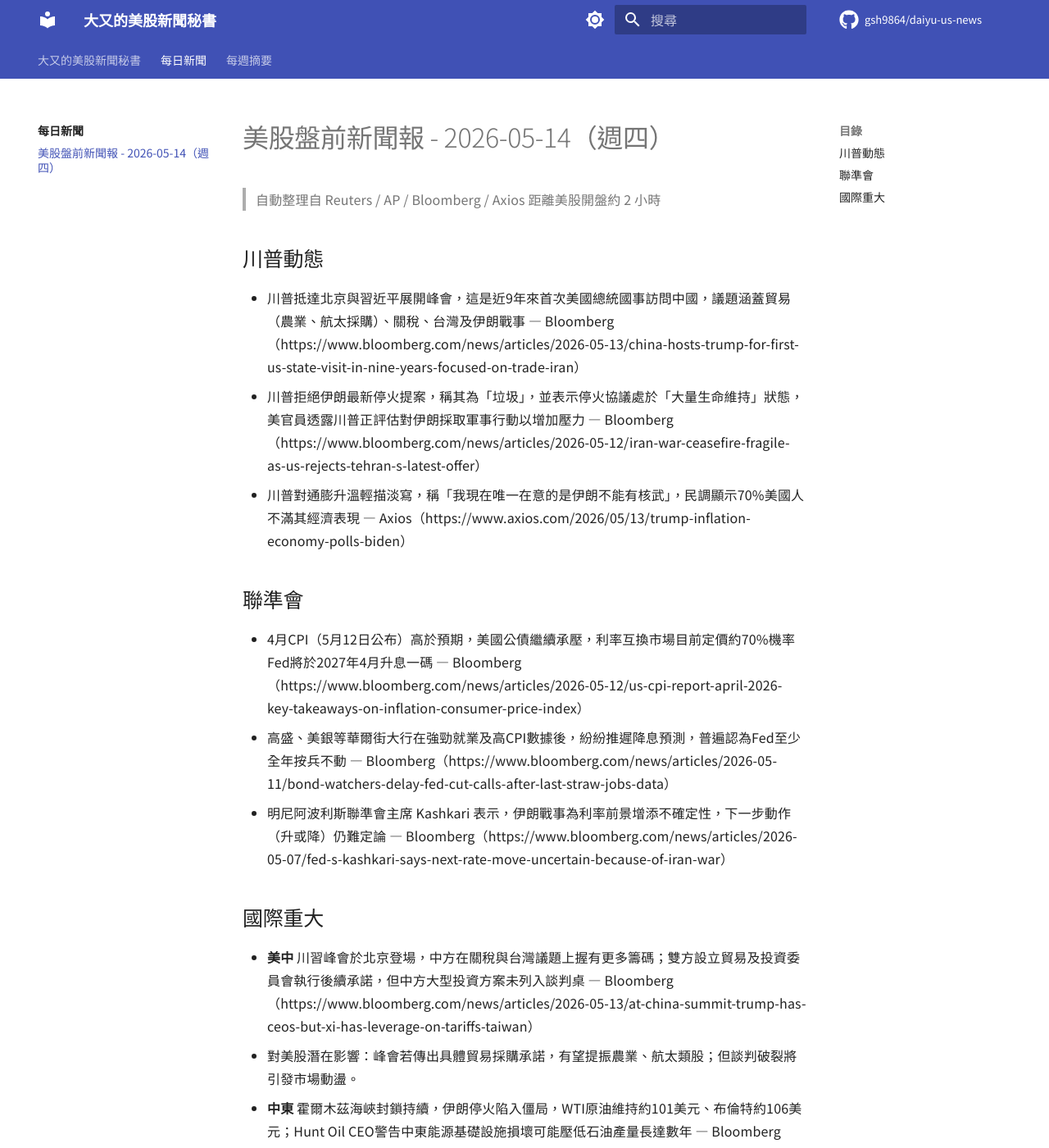
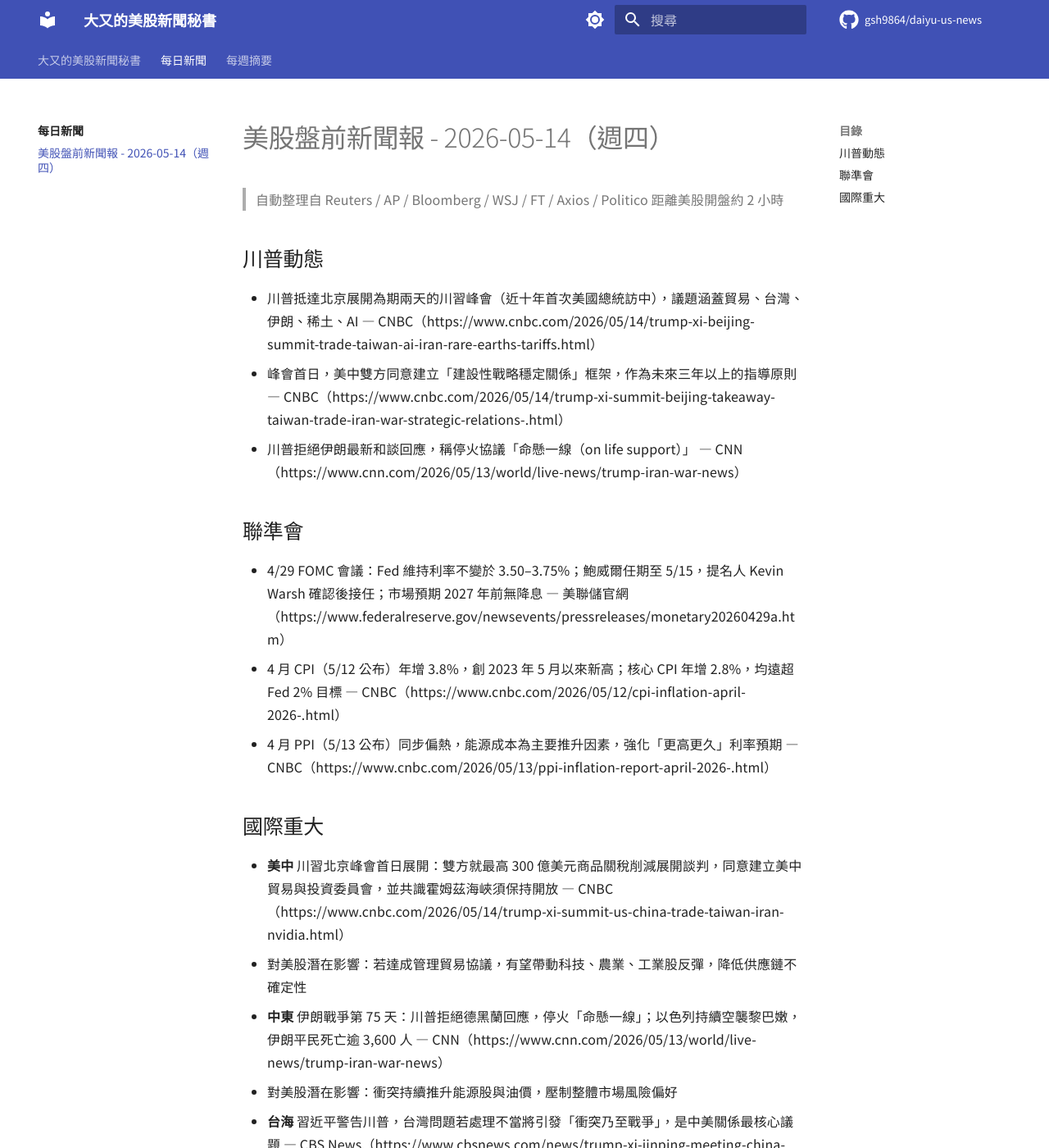
Before and after one commit to gsh9864/daiyu-us-news, an MkDocs documentation site: the page built from docs/daily/2026-05-14.md, in a window 1280 px wide and 1400 px high. Shown: the whole window at 82% size. Built offline with MkDocs 1.6.1 and Material for MkDocs 9.7.7, drawn with Linux system fonts in a browser that asks for light colours; comment, search, counter and statistics services are not loaded; some of the changed text lies outside the part shown.

Commit message:
Update daily news 2026-05-14

```diff
--- a/docs/daily/2026-05-14.md
+++ b/docs/daily/2026-05-14.md
@@ -1,43 +1,40 @@
 # 美股盤前新聞報 - 2026-05-14（週四）
 
-> 自動整理自 Reuters / AP / Bloomberg / Axios
+> 自動整理自 Reuters / AP / Bloomberg / WSJ / FT / Axios / Politico
 > 距離美股開盤約 2 小時
 
 ## 川普動態
 
-- 川普抵達北京與習近平展開峰會，這是近9年來首次美國總統國事訪問中國，議題涵蓋貿易（農業、航太採購）、關稅、台灣及伊朗戰事 — Bloomberg（https://www.bloomberg.com/news/articles/2026-05-13/china-hosts-trump-for-first-us-state-visit-in-nine-years-focused-on-trade-iran）
-- 川普拒絕伊朗最新停火提案，稱其為「垃圾」，並表示停火協議處於「大量生命維持」狀態，美官員透露川普正評估對伊朗採取軍事行動以增加壓力 — Bloomberg（https://www.bloomberg.com/news/articles/2026-05-12/iran-war-ceasefire-fragile-as-us-rejects-tehran-s-latest-offer）
-- 川普對通膨升溫輕描淡寫，稱「我現在唯一在意的是伊朗不能有核武」，民調顯示70%美國人不滿其經濟表現 — Axios（https://www.axios.com/2026/05/13/trump-inflation-economy-polls-biden）
+- 川普抵達北京展開為期兩天的川習峰會（近十年首次美國總統訪中），議題涵蓋貿易、台灣、伊朗、稀土、AI — CNBC（https://www.cnbc.com/2026/05/14/trump-xi-beijing-summit-trade-taiwan-ai-iran-rare-earths-tariffs.html）
+- 峰會首日，美中雙方同意建立「建設性戰略穩定關係」框架，作為未來三年以上的指導原則 — CNBC（https://www.cnbc.com/2026/05/14/trump-xi-summit-beijing-takeaway-taiwan-trade-iran-war-strategic-relations-.html）
+- 川普拒絕伊朗最新和談回應，稱停火協議「命懸一線（on life support）」 — CNN（https://www.cnn.com/2026/05/13/world/live-news/trump-iran-war-news）
 
 ## 聯準會
 
-- 4月CPI（5月12日公布）高於預期，美國公債繼續承壓，利率互換市場目前定價約70%機率Fed將於2027年4月升息一碼 — Bloomberg（https://www.bloomberg.com/news/articles/2026-05-12/us-cpi-report-april-2026-key-takeaways-on-inflation-consumer-price-index）
-- 高盛、美銀等華爾街大行在強勁就業及高CPI數據後，紛紛推遲降息預測，普遍認為Fed至少全年按兵不動 — Bloomberg（https://www.bloomberg.com/news/articles/2026-05-11/bond-watchers-delay-fed-cut-calls-after-last-straw-jobs-data）
-- 明尼阿波利斯聯準會主席 Kashkari 表示，伊朗戰事為利率前景增添不確定性，下一步動作（升或降）仍難定論 — Bloomberg（https://www.bloomberg.com/news/articles/2026-05-07/fed-s-kashkari-says-next-rate-move-uncertain-because-of-iran-war）
+- 4/29 FOMC 會議：Fed 維持利率不變於 3.50–3.75%；鮑威爾任期至 5/15，提名人 Kevin Warsh 確認後接任；市場預期 2027 年前無降息 — 美聯儲官網（https://www.federalreserve.gov/newsevents/pressreleases/monetary20260429a.htm）
+- 4 月 CPI（5/12 公布）年增 3.8%，創 2023 年 5 月以來新高；核心 CPI 年增 2.8%，均遠超 Fed 2% 目標 — CNBC（https://www.cnbc.com/2026/05/12/cpi-inflation-april-2026-.html）
+- 4 月 PPI（5/13 公布）同步偏熱，能源成本為主要推升因素，強化「更高更久」利率預期 — CNBC（https://www.cnbc.com/2026/05/13/ppi-inflation-report-april-2026-.html）
 
 ## 國際重大
 
-- **美中** 川習峰會於北京登場，中方在關稅與台灣議題上握有更多籌碼；雙方設立貿易及投資委員會執行後續承諾，但中方大型投資方案未列入談判桌 — Bloomberg（https://www.bloomberg.com/news/articles/2026-05-13/at-china-summit-trump-has-ceos-but-xi-has-leverage-on-tariffs-taiwan）
-  - 對美股潛在影響：峰會若傳出具體貿易採購承諾，有望提振農業、航太類股；但談判破裂將引發市場動盪。
+- **美中** 川習北京峰會首日展開：雙方就最高 300 億美元商品關稅削減展開談判，同意建立美中貿易與投資委員會，並共識霍姆茲海峽須保持開放 — CNBC（https://www.cnbc.com/2026/05/14/trump-xi-summit-us-china-trade-taiwan-iran-nvidia.html）
+  - 對美股潛在影響：若達成管理貿易協議，有望帶動科技、農業、工業股反彈，降低供應鏈不確定性
 
-- **中東** 霍爾木茲海峽封鎖持續，伊朗停火陷入僵局，WTI原油維持約101美元、布倫特約106美元；Hunt Oil CEO警告中東能源基礎設施損壞可能壓低石油產量長達數年 — Bloomberg（https://www.bloomberg.com/news/articles/2026-05-14/hunt-oil-boss-sees-middle-east-conflict-as-nightmare-scenario）
-  - 對美股潛在影響：油價居高不下將持續推升通膨預期，壓抑成長股估值並利空航空、運輸類股。
+- **中東** 伊朗戰爭第 75 天：川普拒絕德黑蘭回應，停火「命懸一線」；以色列持續空襲黎巴嫩，伊朗平民死亡逾 3,600 人 — CNN（https://www.cnn.com/2026/05/13/world/live-news/trump-iran-war-news）
+  - 對美股潛在影響：衝突持續推升能源股與油價，壓制整體市場風險偏好
 
-- **歐洲（法國）** 法國4月工業及建設活動放緩，5月可能轉負，法國經濟開始屈服於伊朗戰爭衝擊 — Bloomberg（https://www.bloomberg.com/news/articles/2026-05-12/france-s-economy-is-succumbing-to-iran-war-shock-survey-shows）
-  - 對美股潛在影響：歐洲需求萎縮將拖累在歐曝險高的美國跨國企業獲利。
+- **台海** 習近平警告川普，台灣問題若處理不當將引發「衝突乃至戰爭」，是中美關係最核心議題 — CBS News（https://www.cbsnews.com/news/trump-xi-jinping-meeting-china-beijing-trade-tariffs-taiwan-iran/）
+  - 對美股潛在影響：台海緊張言論衝擊半導體供應鏈概念股，台積電美股 ADR 及相關 ETF 波動風險上升
 
-- **歐洲（德國）** ZEW德國投資者信心意外回升，押注伊朗戰事即將結束將帶動歐洲最大經濟體復甦 — Bloomberg（https://www.bloomberg.com/news/articles/2026-05-12/german-investor-outlook-unexpectedly-improves-on-hope-over-war）
-  - 對美股潛在影響：若停火信號明確，工業與能源類股可望受惠於全球風險偏好回升。
+- **中以外交** 以色列國會議員訪台引發北京強烈抗議，中方稱其「卑鄙」並警告越過紅線將付代價；中國另阻止台灣出席世界衛生大會 — Modern Diplomacy（https://moderndiplomacy.eu/2026/05/11/china-blocks-taiwan-from-world-health-assembly-participation-amid-escalating-diplomatic-dispute/）
+  - 對美股潛在影響：中以緊張或衝擊以色列科技公司赴美掛牌情緒，並間接影響美企在中東布局
 
-- **中國／歐洲** 比亞迪（BYD）正與Stellantis及其他歐洲車企洽談接管閒置歐洲工廠，此舉加速BYD本地化佈局 — Bloomberg（https://www.bloomberg.com/news/articles/2026-05-13/byd-in-talks-with-stellantis-others-about-taking-europe-plants）
-  - 對美股潛在影響：加速中國車企歐洲滲透，對傳統美國汽車供應鏈及電池材料股產生長期競爭壓力。
+- **歐洲/烏克蘭** 北約將軍公開稱目標為「以烏克蘭之手擊敗俄羅斯」；荷蘭軍事情報警告，俄軍可能在烏克蘭停戰後一年內具備對北約動武能力 — Defense News（https://www.defensenews.com/global/europe/2026/04/22/russia-could-be-ready-for-nato-conflict-year-after-ukraine-dutch-warn/）
+  - 對美股潛在影響：歐洲安全威脅持續，帶動國防航太股走強，壓抑歐洲經濟信心
 
-- **能源** 北海原油（Forties）在伊朗戰爭爆發以來首度出現折價，反映全球原油替代供給開始鬆動 — Bloomberg（https://www.bloomberg.com/news/articles/2026-05-13/north-sea-oil-fetches-discount-for-first-time-during-iran-war）
-  - 對美股潛在影響：若油價因供給增加而下滑，有助通膨降溫，但能源類股短線承壓。
-
-- **歐盟** EU官員 Dombrovskis 示警，伊朗戰爭正對歐盟帶來滯脹衝擊，能源價格升壓削弱企業與家庭購買力 — Bloomberg（https://www.bloomberg.com/news/articles/2026-05-04/europe-is-facing-stagflationary-shock-eu-s-dombrovskis-says）
-  - 對美股潛在影響：歐洲滯脹將壓縮全球需求，利空美國出口導向類股。
+- **能源** 霍姆茲海峽風險推升油價；美中峰會共識強調海峽開放，但伊朗戰事延續維持能源市場緊張 — Reuters（https://www.reuters.com/）
+  - 對美股潛在影響：油價高企加劇通膨黏性，進一步限縮 Fed 降息空間，不利成長股估值
 
 ---
 
-*本頁由 Claude routine 自動生成於 2026-05-14 04:45 (UTC)*
+*本頁由 Claude routine 自動生成於 2026-05-14 13:00 (UTC)*
```
